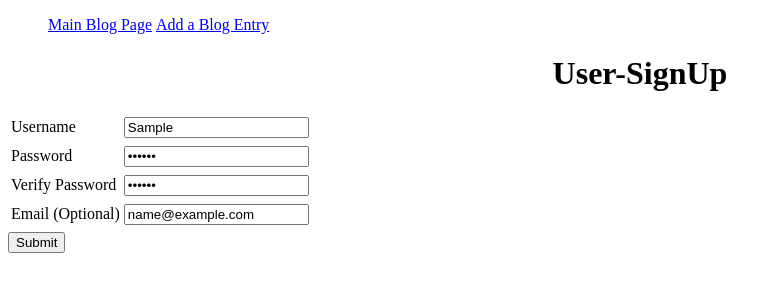
After one commit to ThomasAP/blogz, a Flask app: template templates/signup.html in a window 1280 px wide. The commit adds this page. Shown: the top 300 px of the page, without its empty margins (0-781 px from the left). Run offline with Flask 2, Linux system fonts and the light colour scheme; the template is opened without the code that fills it: most values are stand-ins (such as "Sample title", 1, 10 or a date in 2020).

Commit message:
Quick Commit - Added login and sign.htmls; updated main.py

```diff
--- a/main.py
+++ b/main.py
@@ -1,9 +1,9 @@
-from flask import Flask, request, render_template, redirect
+from flask import Flask, request, render_template, redirect, session, flash
 from flask_sqlalchemy import SQLAlchemy
 
 app = Flask(__name__)
 app.config['DEBUG']=True
-app.config['SQLALCHEMY_DATABASE_URI']='mysql+pymysql://build-a-blog-TP:password@localhost:8889/build-a-blog-TP'
+app.config['SQLALCHEMY_DATABASE_URI'] = 'mysql+pymysql://blogz:password@localhost:8889/blogz'
 app.config['SQLALCHEMY_ECHO'] = True
 
 db = SQLAlchemy(app)
@@ -13,11 +13,29 @@ class Blog(db.Model):
     id = db.Column(db.Integer, primary_key=True)
     title = db.Column(db.String(120))
     body = db.Column(db.String(1000))
+    author_id = db.Column(db.Integer, db.ForeignKey('user.id'))
 
 
-    def __init__(self, title, body):
+
+    def __init__(self, title, body, author):
         self.title = title
         self.body = body
+        self.author = author
+
+
+class User(db.Model):
+
+    id = db.Column(db.Integer, primary_key=True)
+    username = db.Column(db.String(20), unique=True)
+    password = db.Column(db.String(20))
+    blogs = db.relationship('Blog', backref='author')
+
+    def __init__(self, username, password):
+        self.username = username
+        self.password = password
+
+
+
 
 
 @app.route("/", methods=['POST', 'GET'])
@@ -38,6 +56,99 @@ def blog_entry():
 
 
 
+@app.route("/signup", methods=['GET','POST'])
+
+
+
+def signup():
+    alpha="aAbBcCdDeEfFgGhHiIjJkKlLmMnNoOpPqQrRsStTuUvVwWxXyYzZ"
+    un_error = ''
+    pwd_error = ''
+    ver_error = ''
+    em_error = ''
+
+    u_name=''
+    p_word=''
+    v_p_word=''
+    e_mail=''
+
+    user=''
+    pwd=''
+    ver=''
+    email=''
+
+
+    if request.method == 'POST':
+
+        user = request.form['username']
+        # Include validation for username
+        #If User field is blank
+        if user == '':
+            un_error = "User must enter a username."
+
+        #If length is greater than 20 or less than 3
+        elif len(user) < 3 or len(user) > 20:
+            un_error = "Username must be between 3 and 20 characters."
+
+        #If username contains spaces or special characters
+        for char in user:
+            if char not in alpha:
+                un_error = "Username can't use special characters or spaces."
+
+        # Include validation for password
+        pwd = request.form['password']
+
+        if pwd == '':
+            pwd_error="User must enter a password."
+
+        # Include validation for verify presence
+        ver = request.form['verify']
+        if ver == '':
+            ver_error="User must verify password."
+
+        # Include validation for password matching
+        elif pwd != ver:
+            ver_error="Passwords do not match."
+
+        # Include validation for email formatting
+        email = request.form['email']
+        # Include validation for email
+        confirm_at = 0
+        confirm_dot = 0
+        if email != '':
+            for char in email:
+                if char == '@':
+                    confirm_at += 1
+                elif char == '.':
+                    confirm_dot += 1
+            if confirm_at != 1:
+                em_error="Invalid Email: Missing '@'"
+
+            if confirm_dot != 1:
+                em_error="Invalid Email: Missing '.'"
+
+        existing_user = User.query.filter_by(username=user).first()
+
+
+        if (un_error + pwd_error + ver_error + em_error) != '':
+            return render_template('index.html',
+            user_name_error=un_error,
+            password_error=pwd_error,
+            verify_error=ver_error,
+            email_error=em_error, u_name=user, p_word=pwd, v_p_word=ver, e_mail=email )
+        else:
+            #If user creation doesn't return an error, check if user info matches any other user entry; if not, add new user to database.
+            if not existing_user:
+                new_user = User(username, password)
+                db.session.add(new_user)
+                db.session.commit()
+                session['user'] = username
+                return redirect('/newpost.html')
+            return render_template('greeting.html', uname=user)
+
+    return render_template('newpost.html', u_name=user, p_word=pwd, v_p_word=ver, e_mail=email )
+
+
 
 @app.route("/newpost", methods=['GET', 'POST'])
 def newpost():
@@ -48,7 +159,7 @@ def newpost():
         blog_title = request.form['blog-title']
         blog_body = request.form['blog-body']
 
-        if blog_title == '': #Return and error message if title is blank
+        if blog_title == '': #Return an error message if title is blank
             title_error = "Please fill in the title"
         if blog_body == '': #Return an error message if body is blank
             body_error = "Please fill in the body"
@@ -61,8 +172,9 @@ def newpost():
             db.session.add(new_post)
             db.session.commit()
 
+        author = User.query.filter_by(username=session['user']).first()
         #blogs = Blog.query.get()
-        return render_template("blog-entry.html",title = "Blogs in Space", blog = new_post)
+        return render_template("blog-entry.html",title = "Blogs in Space", blog = new_post, blog_author =author )
     return render_template('newpost.html')
 
 
--- a/templates/blog-entry.html
+++ b/templates/blog-entry.html
@@ -7,11 +7,12 @@
     <h1 class="title">Blog Entry</h1>
 
 
+
     <!--This bit displays the blog table-->
 
         <ul>
             <li> <!--anchor tag added to link to each individual blog entry-->
-                <h3><a href="./blog?id={{blog.id}}">{{blog.title}}</a></h3>
+                <h3><a href="./blog?id={{blog.id}}">{{blog.title}} by {{blog_author}}</a></h3>
                 <p>{{blog.body}}</p>
             </li>
 
--- /dev/null
+++ b/templates/signup.html
@@ -0,0 +1,70 @@
+{% extends "base.html" %}
+
+{% block content %}
+
+
+    <h1 class='title'>User-SignUp</h1>
+    <form action="/signup" method="post">
+        <div class="form-group">
+            <table>
+                <tbody>
+                    <tr>
+                        <td>
+                            <label for='username'>Username</label>
+                        </td>
+                        <td>
+                            <input type='text' name='username' value={{u_name}} >
+                        </td>
+                    </tr>
+                    <tr>
+                        <td colspan='4'>
+                            <span class = "error">{{user_name_error}} </span>
+                        </td>
+                    </tr>
+                    <tr>
+                        <td>
+                            <label for='password'>Password</label>
+                        </td>
+                        <td>
+                            <input type='password' name='password' value={{p_word}} >
+                        </td>
+                    </tr>
+                    <tr>
+                        <td colspan='4'>
+                            <span class = "error">{{password_error}}</span>
+                        </td>
+                    </tr>
+                    <tr>
+                        <td>
+                            <label for='verify'>Verify Password</label>
+                        </td>
+                        <td>
+                            <input type='password' name='verify' value={{v_p_word}} >
+                        </td>
+                    </tr>
+                    <tr>
+                        <td colspan='4'>
+                            <span class = "error">{{verify_error}}</span>
+                        </td>
+                    </tr>
+                    <tr>
+                        <td>
+                            <label for='email'>Email (Optional)</label>
+                        </td>
+                        <td>
+                            <input type='text' name='email' value={{e_mail}} >
+                        </td>
+                    </tr>
+                    <tr>
+                        <td colspan='4'>
+                            <span class ="error">{{email_error}}</span>
+                        </td>
+                    </tr>
+                </tbody>
+            </table>
+        </div>
+        <input class="btn btn-primary" type='submit' value='Submit'>
+
+    </form>
+
+{% endblock %}
```
Also changed, not shown: templates/login.html (added, +36 -0 lines).
